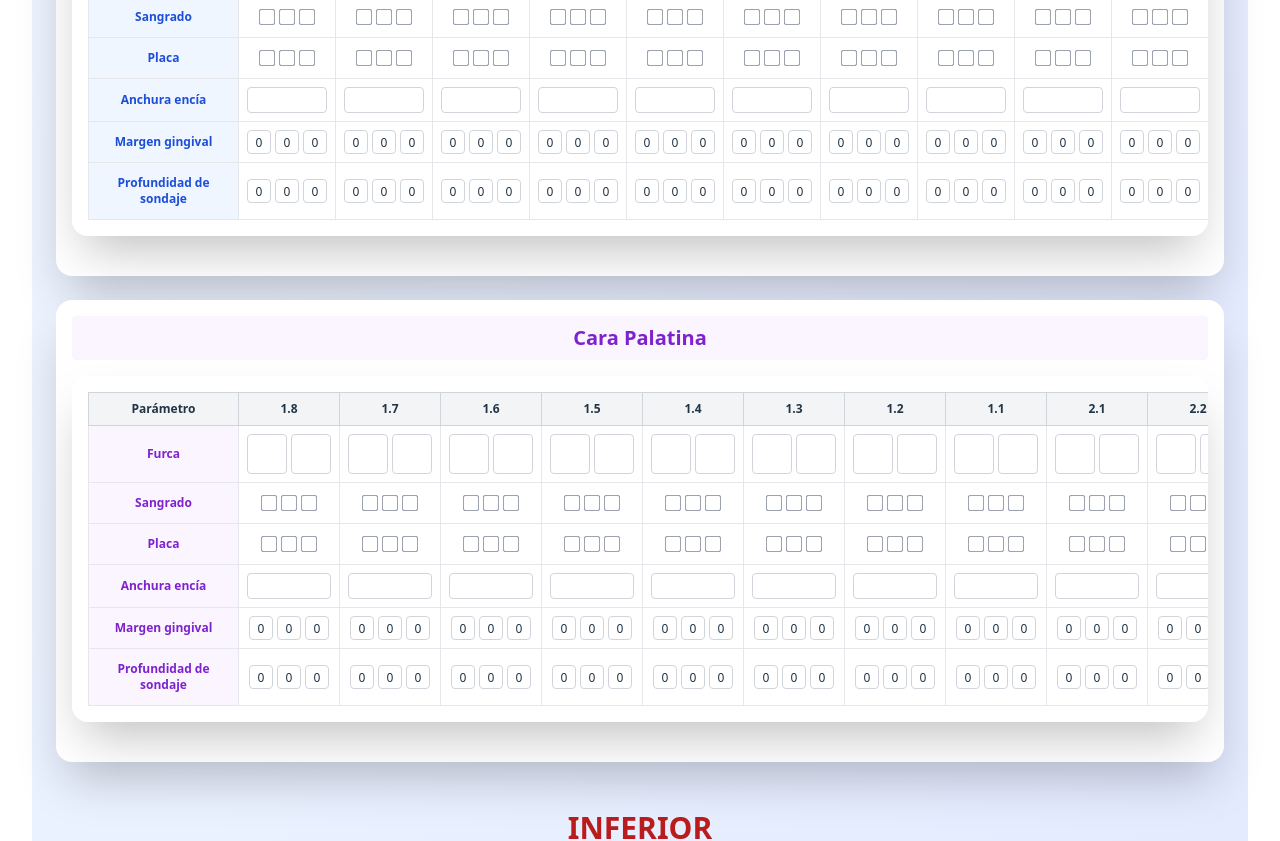
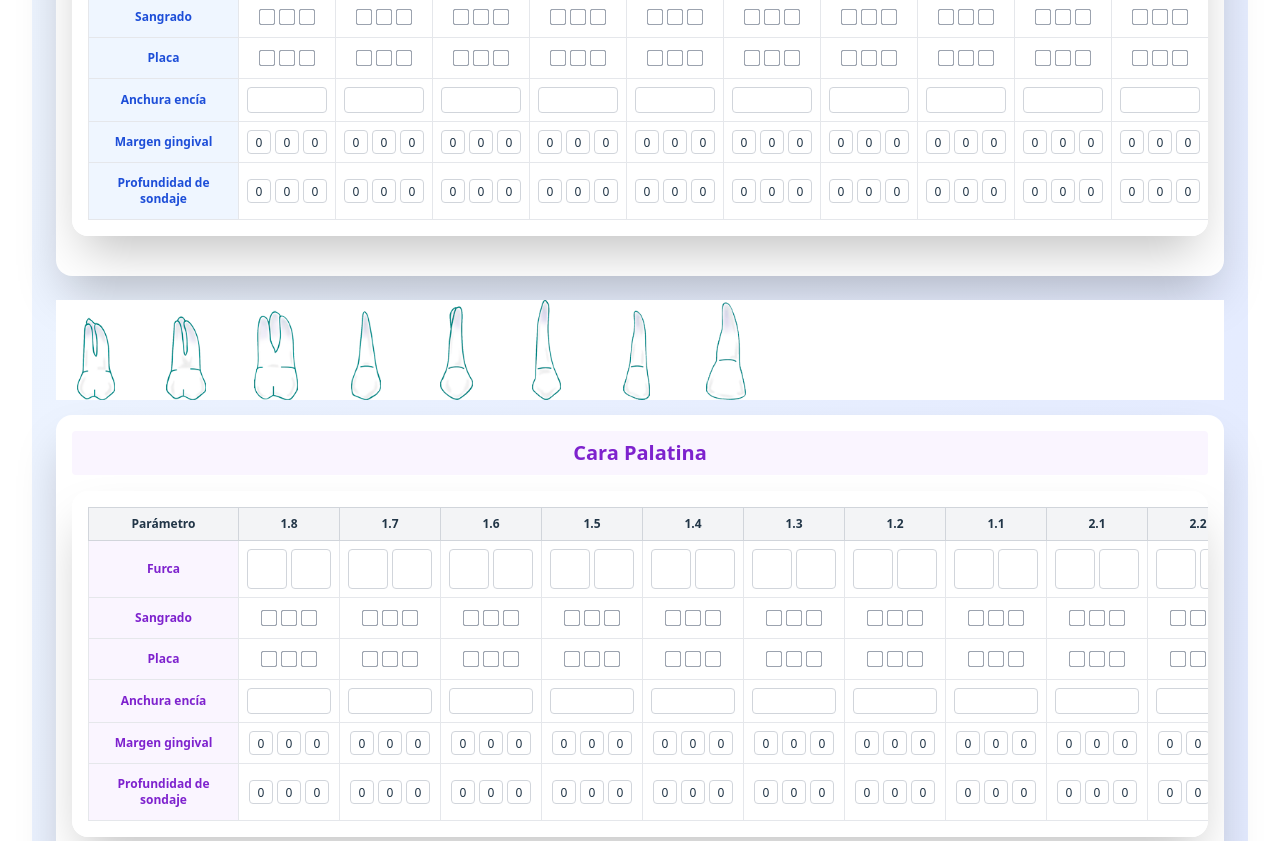
Before and after one commit to roand-hq/periodonto-omega, a React (Vite) app: page / in a window 1280 px wide. Shown: the part 671-1512 px from the top of the page. Built offline with nearby package versions, Linux system fonts and the light colour scheme.

Commit message:
grafica empezada

```diff
--- /dev/null
+++ b/src/Components/grafica.jsx
@@ -0,0 +1,49 @@
+import arriba11 from "../assets/tabla1/periodontograma-dientes-arriba-11.png";
+import arriba12 from "../assets/tabla1/periodontograma-dientes-arriba-12.png";
+import arriba13 from "../assets/tabla1/periodontograma-dientes-arriba-13.png";
+import arriba14 from "../assets/tabla1/periodontograma-dientes-arriba-14.png";
+import arriba15 from "../assets/tabla1/periodontograma-dientes-arriba-15.png";
+import arriba16 from "../assets/tabla1/periodontograma-dientes-arriba-16.png";
+import arriba17 from "../assets/tabla1/periodontograma-dientes-arriba-17.png";
+import arriba18 from "../assets/tabla1/periodontograma-dientes-arriba-18.png";
+
+// Si tienes imágenes para "abajo", agrégalas aquí:
+
+// ... más imágenes abajoXX...
+
+const imagenesPorLado = {
+  arriba: [arriba18, arriba17, arriba16, arriba15, arriba14, arriba13, arriba12, arriba11],
+//   abajo: [abajo41 /*, abajo42, abajo43, etc. */]
+};
+
+const Grafica = ({ cara, lado }) => {
+  const imagenes = imagenesPorLado[lado];
+
+  if (!imagenes) {
+    return <p>Error: Lado "{lado}" no válido.</p>;
+  }
+
+  if (!["vestibular", "palatina", "lingual"].includes(cara)) {
+    return <p>Error: Cara "{cara}" no válida.</p>;
+  }
+
+  return (
+    <div className="container" style={{ display: "flex", gap: "10px", flexWrap: "wrap", marginBottom: "15px", background: "white"}}>
+      {imagenes.map((img, i) => (
+        <div
+          key={i}
+          style={{
+            backgroundImage: `url(${img})`,
+            backgroundSize: "contain",
+            backgroundRepeat: "no-repeat",
+            backgroundPosition: "center",
+            width: 80,
+            height: 100
+          }}
+        />
+      ))}
+    </div>
+  );
+};
+
+export default Grafica;
--- a/src/Components/tabla.jsx
+++ b/src/Components/tabla.jsx
@@ -2,6 +2,7 @@ import { useDientes } from "../hooks/useDientes";
 import vacio from "../assets/vacio.png"
 import mediolleno from "../assets/mediolleno.png"
 import lleno from "../assets/lleno.png"
+import Grafica from "./grafica";
 export default function TablaDientes() {
   const { dientes, actualizarDiente, actualizarCara, resetearDientes } =
     useDientes();
@@ -542,6 +543,9 @@ export default function TablaDientes() {
     );
   };
 
+  const renderGrafica = (cara,lado) => {
+    return <Grafica cara={cara} lado={lado}></Grafica>
+  }
   return (
     <div className="p-6 bg-gradient-to-br from-blue-50 to-indigo-100 min-h-screen">
       <div className="max-w-full mx-auto">
@@ -577,6 +581,7 @@ export default function TablaDientes() {
             "bg-blue-50",
             "text-blue-700"
           )}
+          {renderGrafica("vestibular", "arriba")}
           {renderTablaCara(
             dientesSuperiores,
             "palatina",
```
Also changed, not shown: 1 other file (tests, documents, lock files or other folders).
